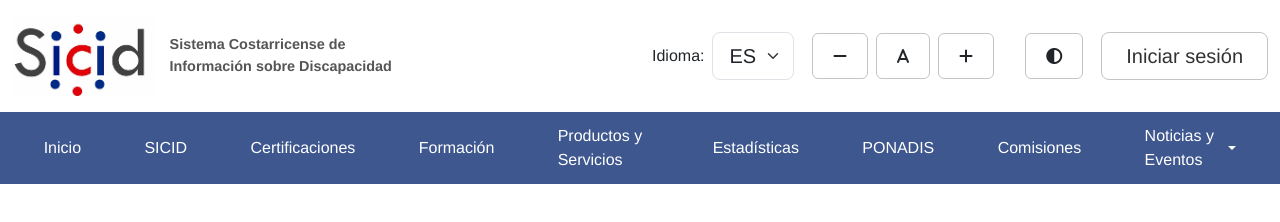
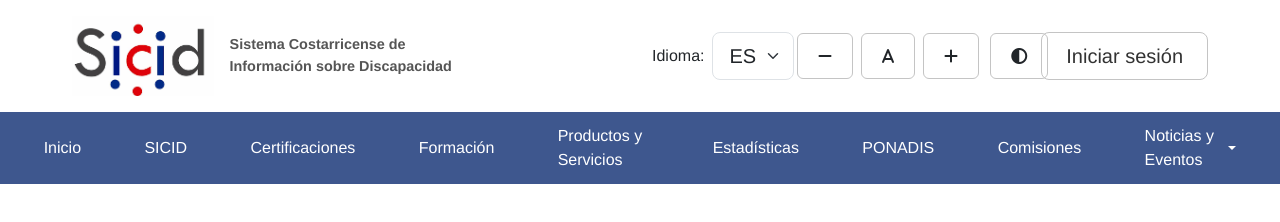
Before and after one commit to maycolsporras/Proyecto-Integrado-1, a plain HTML site: page frontend/index.html in a window 1280 px wide. Drawn offline with nearby package versions, Linux system fonts and the light colour scheme.

Commit message:
[style]: añadiendo mejoras visuales al header

```diff
--- a/frontend/index.html
+++ b/frontend/index.html
@@ -15,7 +15,7 @@
 <body>
     <header class="headerLandingPage py-3">
         <div class="container-fluid">
-            <div class="row align-items-center">
+            <div class="row align-items-center mx-5">
                 <!-- Logo -->
                 <div class="logoSicid col-6 d-flex align-items-center gap-3">
                     <img src="./assets/img/logosicid.webp" alt="Logo de Sicid">
```
